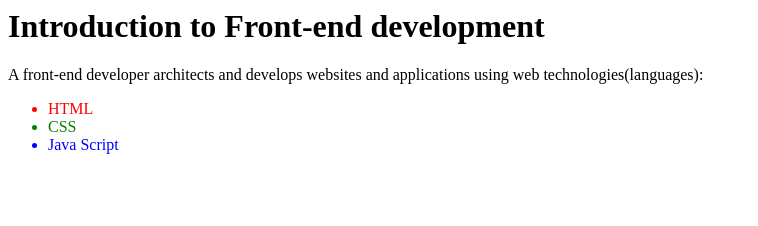
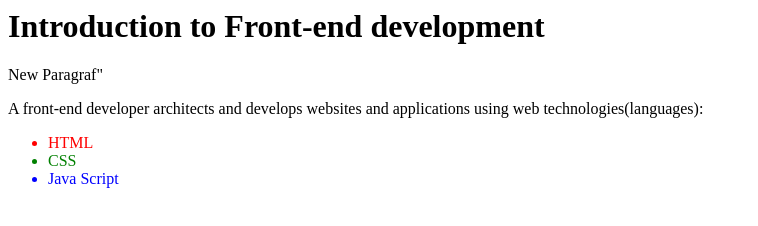
Before and after one commit to Andjela-Java-Script/front-end-development, a plain HTML site: page index.html in a window 1280 px wide. Shown: the whole page, without its empty margins (0-758 px from the left). Drawn offline with Linux system fonts and the light colour scheme.

Commit message:
New paragraf added

```diff
--- a/index.html
+++ b/index.html
@@ -1,4 +1,6 @@
 <h1>Introduction to Front-end development</h1>
+
+<p>New Paragraf"</p>
 <p>A front-end developer architects and develops websites and applications using web technologies(languages):</p>
 <ul>
 <li style="color:red;">HTML</li>
```
